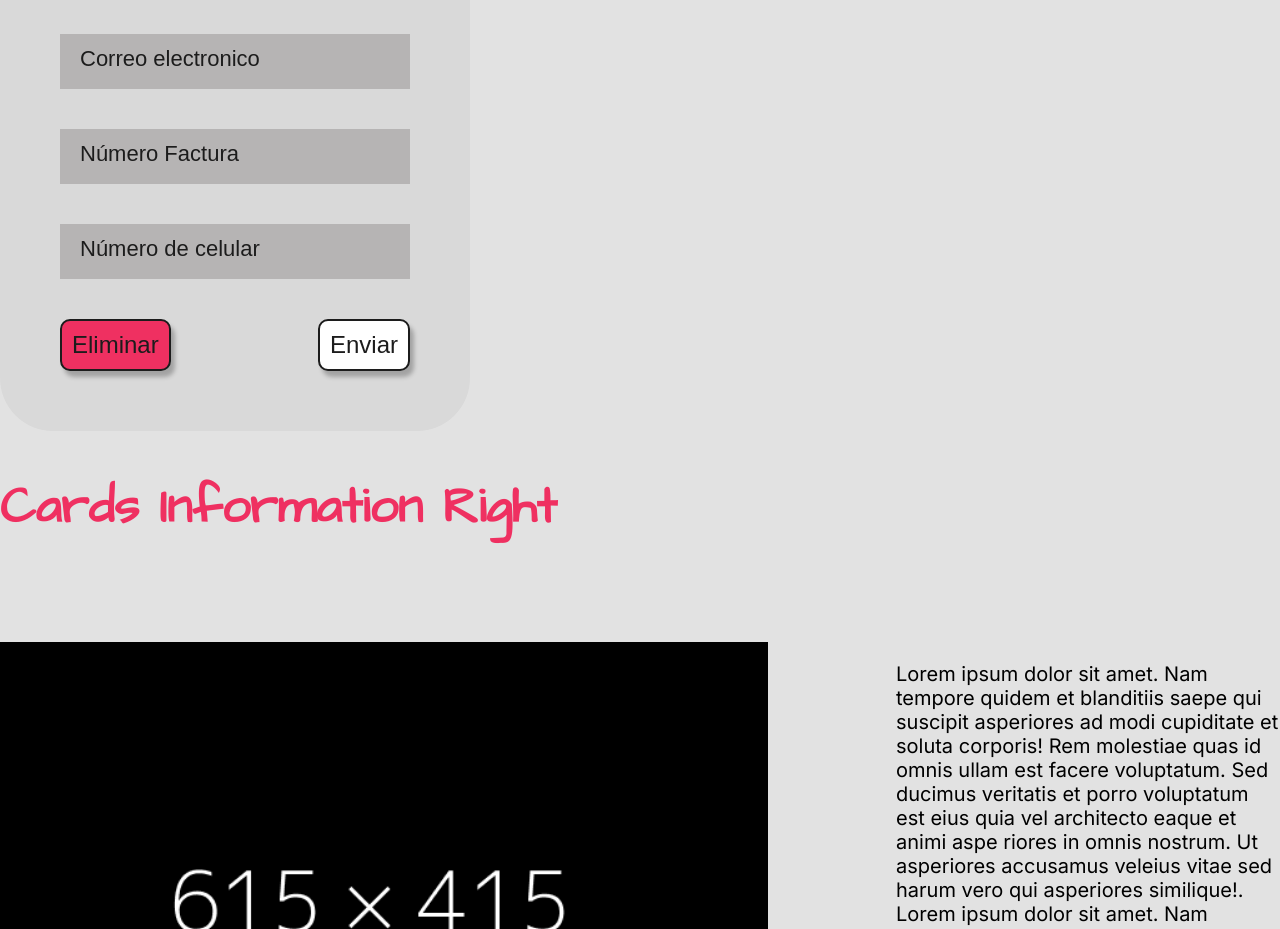
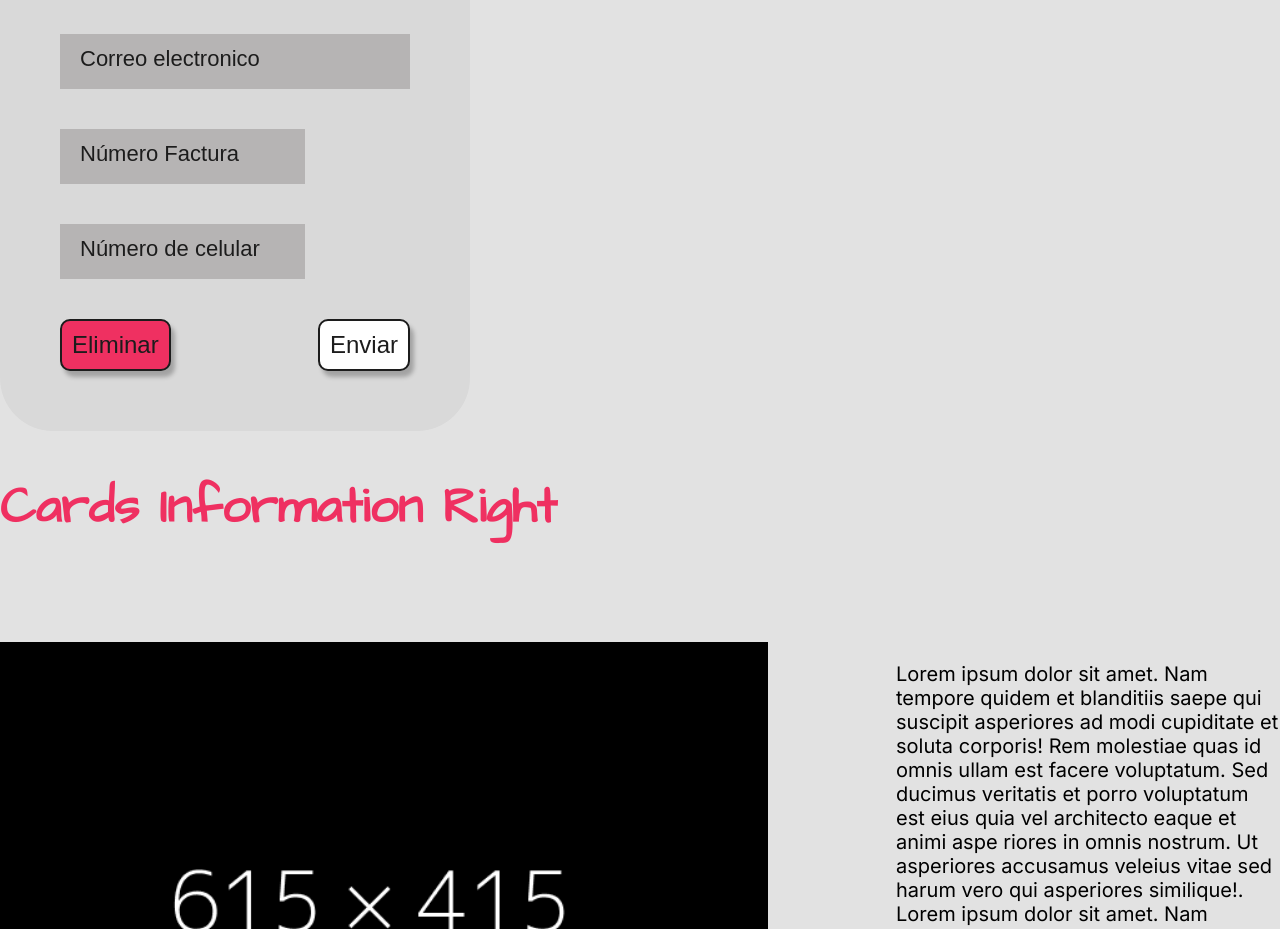
Before and after one commit to JasonPorras/proyecto-comercio, a website: page design-system.html in a window 1280 px wide. Shown: the part 3820-4749 px from the top of the page. Drawn offline with Linux system fonts and the light colour scheme.

Commit message:
formulario actualizado

```diff
--- a/design-system.html
+++ b/design-system.html
@@ -218,12 +218,12 @@
           <input class="formulario__campos formulario--correo" type="email" name="" id="correo"
             placeholder="Correo electronico">
         </div>
-        <div>
+        <div class="formulario--mitad">
           <label class="sr-only" for="factura">factura</label>
           <input class="formulario__campos formulario--factura" type="number" name="" id="factura"
             placeholder="Número Factura">
         </div>
-        <div>
+        <div class="formulario--mitad">
           <label class="sr-only" for="telefono">telefono</label>
           <input class="formulario__campos formulario--telefono" type="number" name="" id="telefono"
             placeholder="Número de celular">
@@ -310,6 +310,7 @@
       </div>
       <img class="products__icons" src="public/assets/icons/flecha_derecha.svg" alt="">
     </div>
+  </div>
 
 </body>
 
--- a/sass/design-system.scss
+++ b/sass/design-system.scss
@@ -161,6 +161,10 @@ body {
     border: none;
   }
 
+  &--mitad {
+    max-width: 245px;
+  }
+
   &__campos::placeholder {
     font-size: 1.375rem;
     color: $negro;
```
Also changed, not shown: public/css/design-system.css, 1 other file.
